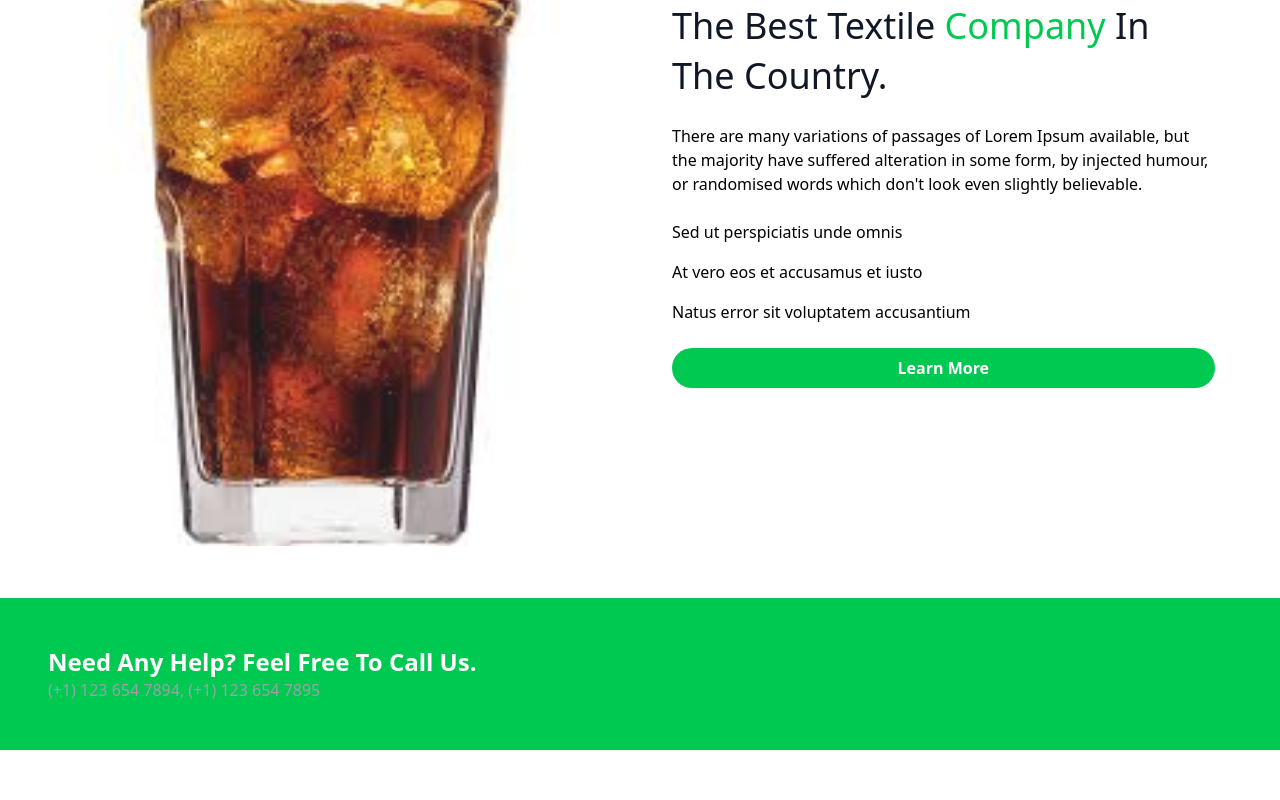
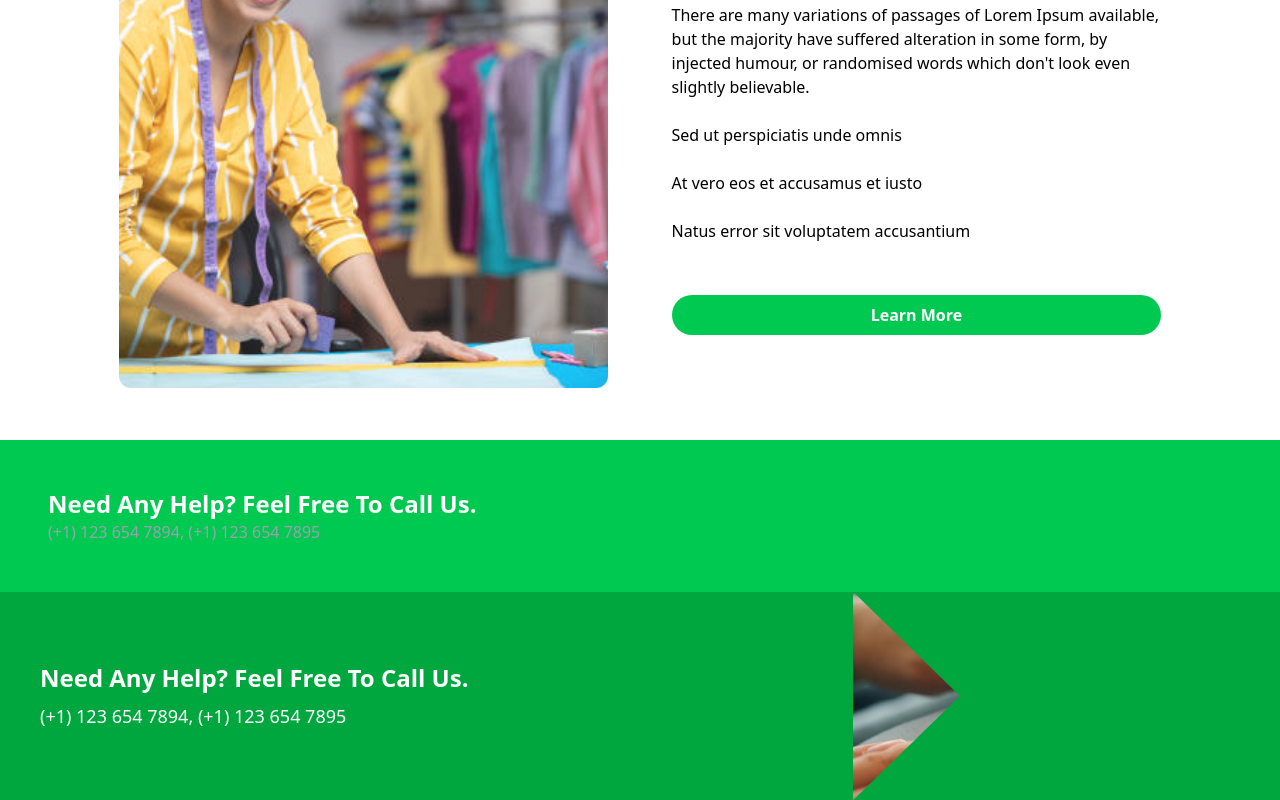
Before and after one commit to BetelTagesse/Kenean-Garment, a Next.js app: page / in a window 1280 px wide. Shown: the part 1548-2348 px from the top of the page. Before the commit the page ends 2298 px from the top, so only its background shows below. Built offline with nearby package versions, Linux system fonts and the light colour scheme.

Commit message:
who we are done

```diff
--- a/app/page.js
+++ b/app/page.js
@@ -1,3 +1,4 @@
+import { CallUsBanner } from "@/components/home/CallUsBanner";
 import { NeedHelp } from "@/components/home/NeedHelp";
 import { ServicesCard } from "@/components/home/ServicesCard.jsx";
 import { ServicesSection } from "@/components/home/ServicesSection.jsx";
@@ -16,13 +17,14 @@ export default function Home() {
         <h2 className="text-6xl text-gray-200 mb-6">
           Get Quality Fabric For <br /> Your Business
         </h2>
-        <Button className="bg-green-500 font-bold hover:from-blue-900 hover:to-blue-950">
+        <Button className="bg-green-500 font-bold px-10 hover:from-blue-900 hover:to-blue-950">
           LEARN MORE
         </Button>
       </SlidingImage>
       <ServicesSection />
       <WhoWeAre />
       <NeedHelp />
+      <CallUsBanner />
     </>
   );
 }
--- /dev/null
+++ b/src/components/home/CallUsBanner.jsx
@@ -0,0 +1,36 @@
+"use client";
+import Image from "next/image";
+import sewing from "../../images/sewing.jpg";
+
+export const CallUsBanner = () => {
+  return (
+    <div className="relative w-full flex items-center overflow-hidden h-52">
+      {/* Left green block */}
+      <div className="bg-green-600 text-white w-2/3 h-full flex flex-col justify-center pl-10 relative z-10">
+        <h2 className="text-2xl font-bold">
+          Need Any Help? Feel Free To Call Us.
+        </h2>
+        <p className="text-lg pt-2">(+1) 123 654 7894, (+1) 123 654 7895</p>
+      </div>
+
+      {/* Right image with angled green overlay */}
+      <div className="absolute right-0 top-0 h-full w-1/3">
+        <Image
+          src={sewing}
+          alt="Sewing Machine"
+          fill
+          className="object-cover z-0"
+        />
+        {/* Green angled overlay */}
+        <div className="absolute top-0 right-0 h-full w-full bg-green-600 clip-triangle-right z-10" />
+      </div>
+
+      {/* Custom Tailwind Plugin or inline style for the triangle clip */}
+      <style jsx>{`
+        .clip-triangle-right {
+          clip-path: polygon(0 0, 100% 0, 100% 100%, 0% 100%, 25% 50%);
+        }
+      `}</style>
+    </div>
+  );
+};
--- a/src/components/home/WhoWeAre.jsx
+++ b/src/components/home/WhoWeAre.jsx
@@ -1,19 +1,22 @@
 import Image from "next/image";
-import logo from "../../images/cola.png";
+import designer from "../../images/designer.jpg";
 import { Button } from "@/shared/Button";
 
 export const WhoWeAre = () => {
   return (
-    <div className="flex flex-col md:flex-row justify-around w-11/12 mx-auto py-10 items-center gap-10">
+    <div className="flex flex-col md:flex-row w-10/12 mx-auto py-10 gap-10 items-stretch">
+      {/* Image Container */}
+      <div className="w-1/2 md:w-1/2 flex min-h-[600px]">
         <Image
-        src={logo}
+          src={designer}
           alt="image of a garment worker"
-        className="w-full md:w-1/2 rounded-3xl opacity-90 p-3 z-30 object-cover"
+          className="rounded-3xl opacity-90 p-3 object-cover h-full w-full"
         />
+      </div>
 
-      <div className="flex flex-col justify-evenly px-3 w-full md:w-1/2 py-3">
-        <div className="flex flex-col items-start">
-          <p className="text-green-500 pb-2 font-bold">WHO WE ARE</p>
+      {/* Text Content */}
+      <div className="w-1/2 md:w-1/2 flex flex-col justify-start px-3 py-10 max-w-xl">
+        <p className="text-green-500 pb-4 font-bold">WHO WE ARE</p>
         <p className="text-gray-900 text-3xl md:text-4xl capitalize leading-snug">
           The Best Textile <span className="text-green-500">Company</span> In{" "}
           <br className="hidden md:block" />
@@ -23,16 +26,14 @@ export const WhoWeAre = () => {
         <p className="pt-6 text-sm md:text-base">
           There are many variations of passages of Lorem Ipsum available, but
           the majority have suffered alteration in some form, by injected
-            humour, or randomised words which don't look even slightly
-            believable.
+          humour, or randomised words which don't look even slightly believable.
         </p>
 
         <p className="pt-6">Sed ut perspiciatis unde omnis</p>
-          <p className="pt-4">At vero eos et accusamus et iusto</p>
-          <p className="pt-4">Natus error sit voluptatem accusantium</p>
-        </div>
+        <p className="pt-6">At vero eos et accusamus et iusto</p>
+        <p className="pt-6">Natus error sit voluptatem accusantium</p>
 
-        <Button className="mt-6 bg-green-500 text-white font-semibold py-2 px-6 rounded-full hover:cursor-pointer">
+        <Button className="mt-13 bg-green-500 text-white font-semibold py-2 px-2 rounded-full hover:cursor-pointer">
           Learn More
         </Button>
       </div>
--- a/src/components/home/sliding_image.jsx
+++ b/src/components/home/sliding_image.jsx
@@ -2,11 +2,13 @@
 import { useEffect, useState } from "react";
 import cola from "../../images/cola.png";
 import burger from "../../images/bbq_burger.png";
+import designer from "../../images/designer.jpg";
 
 export const SlidingImage = ({ children }) => {
   const images = [
     { src: cola.src, alt: "image 1" },
     { src: burger.src, alt: "image 2" },
+    { src: designer.src, alt: "image 3" },
   ];
 
   const [currentIndex, setCurrentIndex] = useState(0);
--- a/src/shared/Button.jsx
+++ b/src/shared/Button.jsx
@@ -1,7 +1,7 @@
 export const Button = ({ children, className }) => {
   return (
     <button
-      className={` bg-[#061539] text-white py-2  hover:from-bg-blue-950 rounded-full ${className}`}
+      className={`bg-[#061539] text-white rounded-full hover:from-bg-blue-950 ${className}`}
     >
       {children}
     </button>
```
Also changed, not shown: src/images/designer.jpg (added), src/images/sewing.jpg (added). Lines whose indentation alone changed are shown as unchanged.
